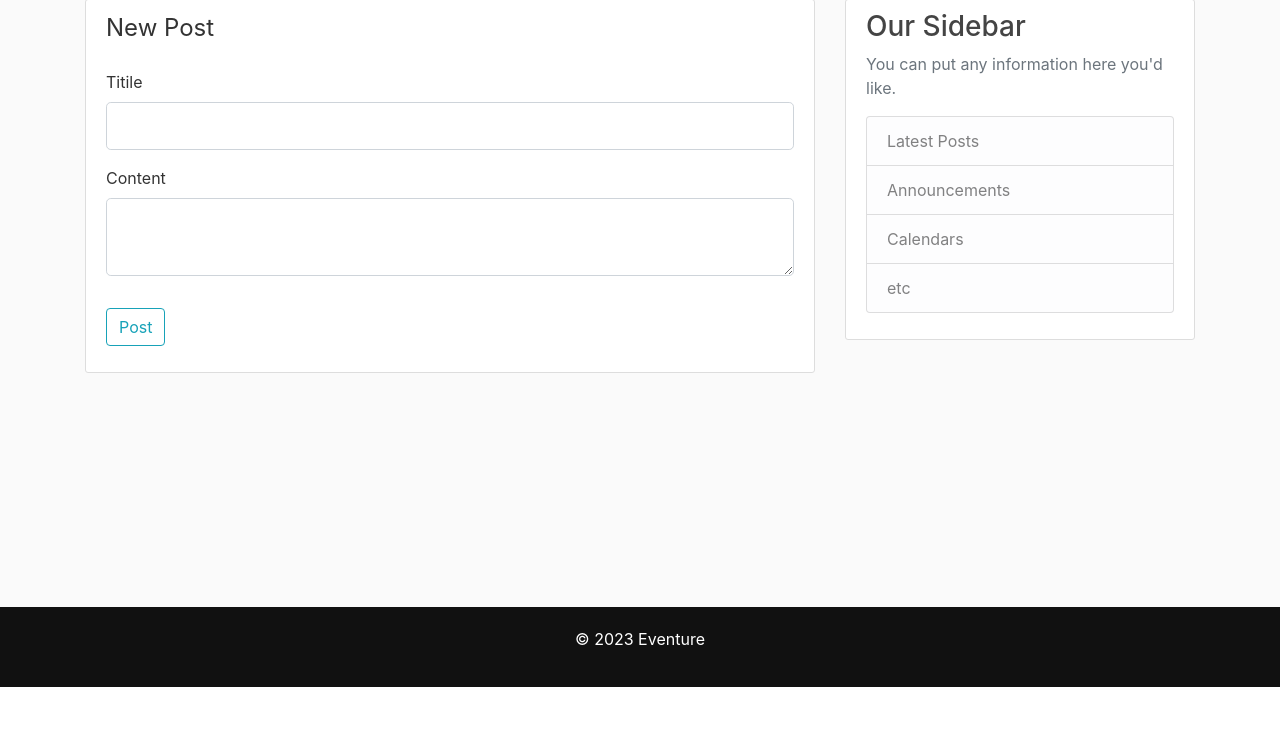
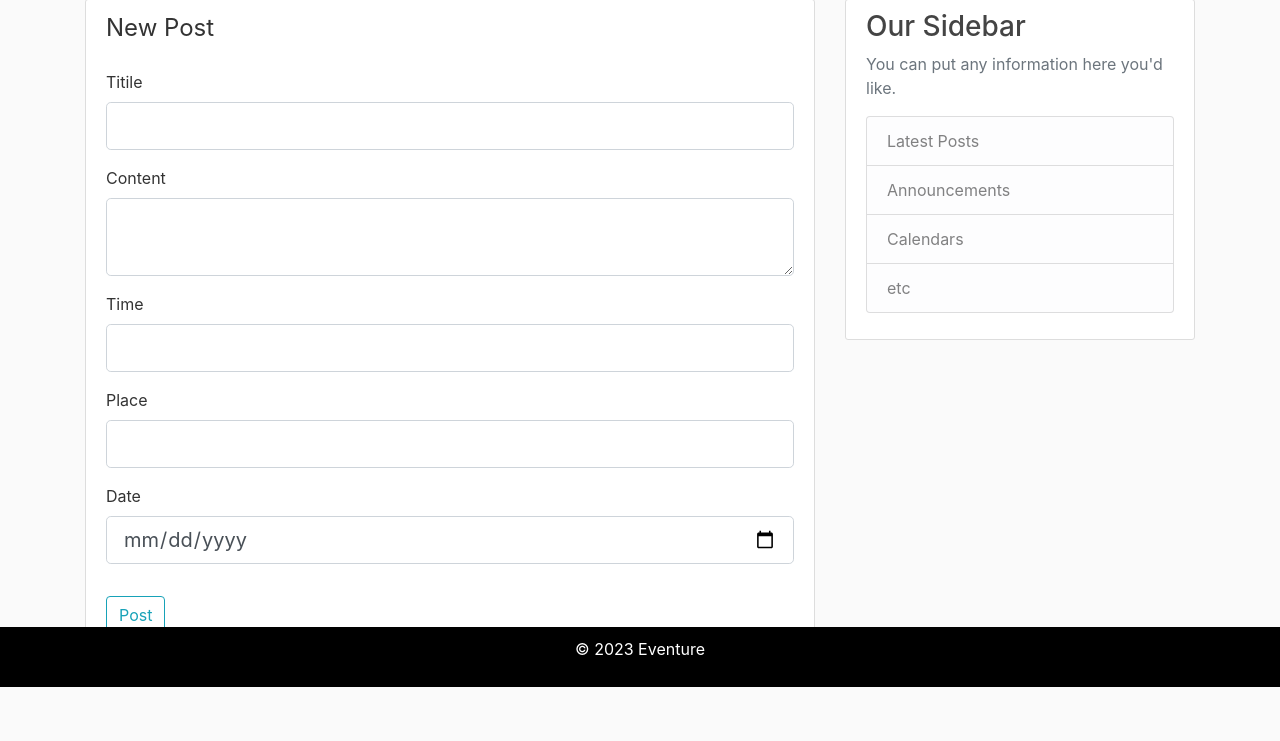
Before and after one commit to Advika1030/flask-blog, a Flask app: page /post/new in a window 1280 px wide. Shown: the part 113-854 px from the top of the page. Before the commit the page ends 800 px from the top, so only its background shows below. Run offline with Flask 3, Linux system fonts and the light colour scheme; a user stored in the database is signed in; some libraries are stand-ins or nearby versions.

Commit message:
adding date, time, place fields

```diff
--- a/flaskBlog/form.py
+++ b/flaskBlog/form.py
@@ -2,8 +2,8 @@
 from flask_wtf import FlaskForm
 from flask_wtf.file import FileField, FileAllowed
 from flask_login import current_user
-from wtforms import StringField, PasswordField, SubmitField, BooleanField, TextAreaField
-from wtforms.validators import DataRequired, Length, Email, EqualTo, ValidationError
+from wtforms import StringField, PasswordField, SubmitField, BooleanField, TextAreaField, DateField
+from wtforms.validators import DataRequired, Length, Email, EqualTo, ValidationError, Optional
 from flaskBlog.models import User
 
 class RegistrationForm(FlaskForm):
@@ -62,6 +62,9 @@ class UpdateAccountForm(FlaskForm):
 class PostForm(FlaskForm):
     title = StringField('Titile', validators = [DataRequired()])
     content = TextAreaField('Content', validators = [DataRequired()])
+    time = StringField('Time', validators=[Optional(), Length(max=10)])
+    place = StringField('Place', validators=[Optional(), Length(max=100)])
+    date = DateField('Date', validators=[Optional()])
     submit = SubmitField('Post')
 
 
--- a/flaskBlog/routes.py
+++ b/flaskBlog/routes.py
@@ -96,7 +96,7 @@ def account():
 def new_post():
     form = PostForm()
     if form.validate_on_submit():
-        post = Post(title = form.title.data, content = form.content.data, author = current_user)
+        post = Post(title = form.title.data, content = form.content.data, author = current_user, time=form.time.data, place=form.place.data, date=form.date.data)
         db.session.add(post)
         db.session.commit()
         flash('Your post has been created!','success')
@@ -136,12 +136,18 @@ def update_post(post_id):
     if form.validate_on_submit():
         post.title = form.title.data
         post.content = form.content.data
+        post.date = form.date.data  # Update date
+        post.time = form.time.data  # Update time
+        post.place = form.place.data  # Update place
         db.session.commit()
         flash('Your post has been updated', 'success')
         return redirect(url_for('post', post_id=post.id))
     elif request.method == 'GET':
         form.title.data = post.title
         form.content.data = post.content
+        form.date.data = post.date  # Populate date in the form
+        form.time.data = post.time  # Populate time in the form
+        form.place.data = post.place  # Populate place in the form
     return render_template('create_post.html', title='Update Post', form=form, legend='Update Post')
 
 @app.route("/post/<int:post_id>/delete", methods=['POST'])
@@ -207,7 +213,6 @@ def search():
     return render_template('search_results.html', events=events)
 
 
-
 @app.route("/post/<int:post_id>/rsvp_details")
 @login_required
 def rsvp_details(post_id):
--- a/flaskBlog/static/main.css
+++ b/flaskBlog/static/main.css
@@ -2,6 +2,7 @@ body {
     background: #fafafa;
     color: #333333;
     margin-top: 7rem;
+    padding-bottom: 60px;
   }
 
   h1, h2, h3, h4, h5, h6 {
@@ -91,14 +92,14 @@ body {
     font-size: 18px;
 }
 
-.footer{
-  background-color:#111;
-  color: #fff;
-  padding: 20px;
-  text-align: center;
-  position: absolute;
+.sticky-footer {
+  position: fixed;
   bottom: 0;
   width: 100%;
+  background-color: black; /* Set your desired background color */
+  color: #fff; /* Set your desired text color */
+  padding: 10px; /* Adjust padding as needed */
+  text-align: center;
 }
 
 /* Custom styles for the search button */
--- a/flaskBlog/templates/create_post.html
+++ b/flaskBlog/templates/create_post.html
@@ -39,6 +39,18 @@
                 {{ form.content(class="form-control form-control-lg") }}
                 {% endif %}
             </div>
+            <div class="form-group">
+                {{ form.time.label(class="form-control-label") }}
+                {{ form.time(class="form-control form-control-lg") }}
+            </div>
+            <div class="form-group">
+                {{ form.place.label(class="form-control-label") }}
+                {{ form.place(class="form-control form-control-lg") }}
+            </div>
+            <div class="form-group">
+                {{ form.date.label(class="form-control-label") }}
+                {{ form.date(class="form-control form-control-lg") }}
+            </div>
 
         </fieldset>
         <div class="form-group">
--- a/flaskBlog/templates/home.html
+++ b/flaskBlog/templates/home.html
@@ -3,6 +3,8 @@
 {% extends "layout.html" %}
 
 {% block content %}
+
+
 
     {% for post in posts %}
         <article class="media content-section">
@@ -14,6 +16,9 @@
                 </div>
                 <h2><a class="article-title" href="{{ url_for('post', post_id=post.id) }}">{{ post.title }}</a></h2>
                 <p class="article-content">{{ post.content }}</p>
+                <p><strong>Date:</strong> {{ post.date }}</p>
+                <p><strong>Place:</strong> {{ post.place }}</p>
+                <p><strong>Time:</strong> {{ post.time }}</p>
             </div>
         </article>
     {% endfor %}
--- a/flaskBlog/templates/layout.html
+++ b/flaskBlog/templates/layout.html
@@ -81,7 +81,7 @@
 
 
   </main>
-  <footer class="footer">
+  <footer class="sticky-footer">
     <p>&copy; 2023 Eventure</p>
   </footer>
 
```
Also changed, not shown: flaskBlog/models.py (+8 -1 lines), flaskBlog/templates/post.html (+10 -1 lines), flaskBlog/templates/rsvp_details.html (+7 -7 lines), migrations/versions/bfee18a0fa06_add_time_place_and_date_fieldspost_model.py (added, +36 -0 lines), flaskBlog/static/profile_pics/20b9042a0d84f280.png (added), flaskBlog/static/profile_pics/df66db9c8fc4c086.png (added), instance/site.db.
